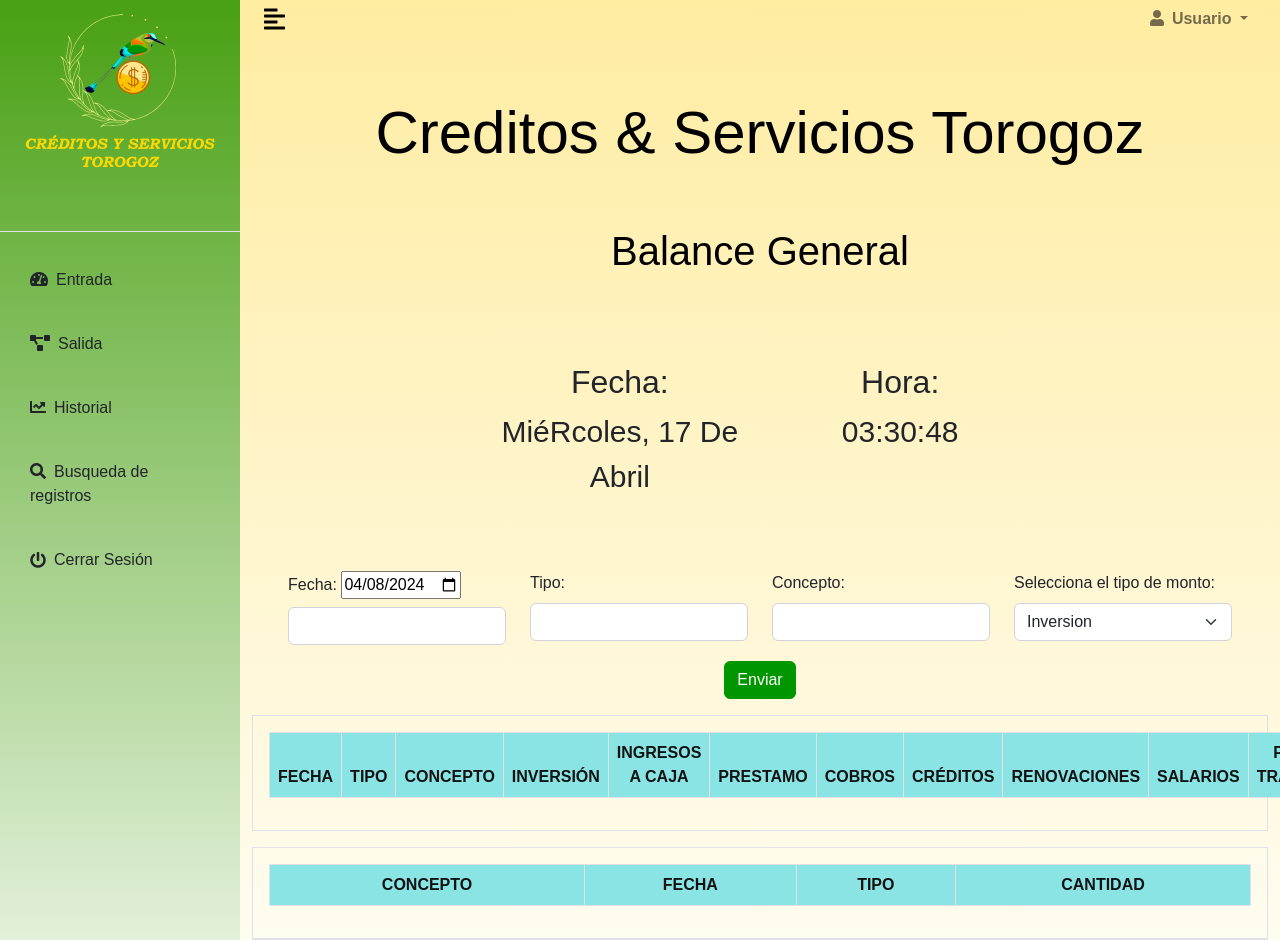
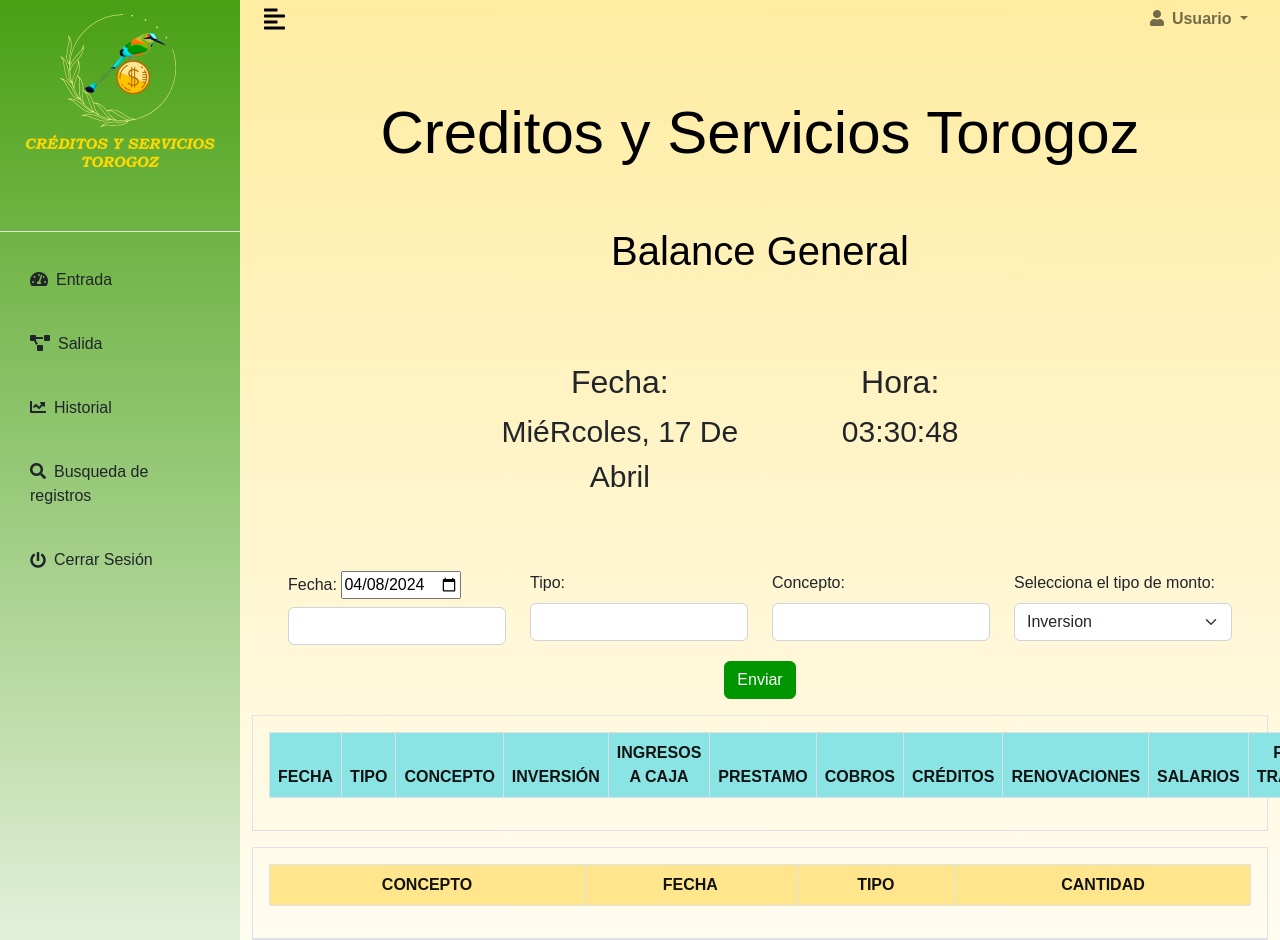
Before and after one commit to MiguelZelaya5/AppCySTorogoz, a Django app: page /insertartablagenera/ in a window 1280 px wide. Shown: the part 25-965 px from the top of the page. Run offline with Django 5.2, Linux system fonts and the light colour scheme; lists and menus that the app fills with data are empty; some libraries are stand-ins or nearby versions.

Commit message:
cambio-diseño

```diff
--- a/TorogozApp/templates/base.html
+++ b/TorogozApp/templates/base.html
@@ -130,7 +130,7 @@
             </nav>
 
             <div class="titulo text-center">
-                <h1 class="p-4">Creditos & Servicios Torogoz</h1>
+                <h1 class="p-4">Creditos y Servicios Torogoz</h1>
             </div>
 
             <div class="text-center">
--- a/TorogozApp/templates/home.html
+++ b/TorogozApp/templates/home.html
@@ -186,7 +186,7 @@
                 <div class="col">
                     <div class="border p-3">
                         <table class="table table-hover table-striped table-bordered" id="tabla_creditos_renovaciones">
-                            <thead style="background-color: #8be4e4; color: #121213;">
+                            <thead style="background-color: #FFE68D; color: #121213;">
                                 <th class="text-center">CONCEPTO</th>
                                 <th class="text-center">FECHA</th>
                                 <th class="text-center">TIPO</th>
```
